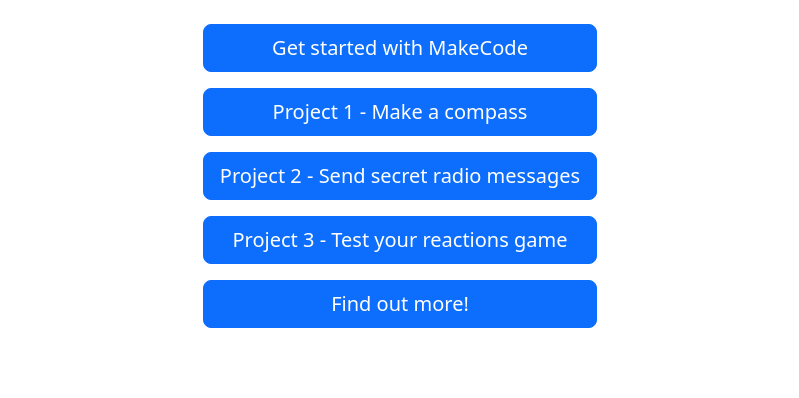
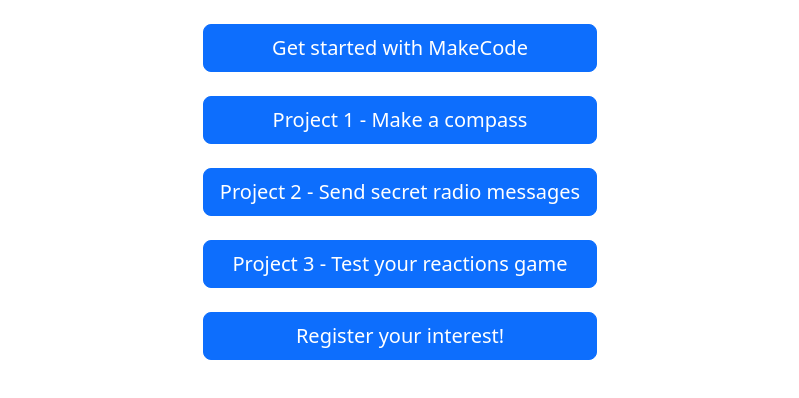
Before and after one commit to jmcatominey/rpf-team-england-2026, a plain HTML site: page index.html in a window 1280 px wide. Shown: the part 256-654 px from the top of the page, without its empty margins (240-1039 px from the left). Drawn offline with nearby package versions, Linux system fonts and the light colour scheme.

Commit message:
updated last link, tidied buttons

```diff
--- a/index.html
+++ b/index.html
@@ -27,11 +27,11 @@
     <!-- d-inline-grid makes one shared column as wide as the widest button, so every button
          matches it. text-center on the page centres the block; gap-3 spaces the buttons out. -->
     <nav class="d-inline-grid gap-3">
-      <a class="btn btn-primary btn-lg" target="_blank" rel="noopener" href="http://rpf.io/makecode">Get started with MakeCode</a>
-      <a class="btn btn-primary btn-lg" target="_blank" rel="noopener" href="https://docs.google.com/document/d/16xNkeQVKHV0H1YNE610bV380pHPTze7_ZJQfoJujRrY/edit">Project 1 - Make a compass</a>
-      <a class="btn btn-primary btn-lg" target="_blank" rel="noopener" href="https://docs.google.com/document/d/1GlpFQdJzJIhQ5TFHjRgy5y39jiVrFBaVB4h_wZQGIs0/edit">Project 2 - Send secret radio messages</a>
-      <a class="btn btn-primary btn-lg" target="_blank" rel="noopener" href="https://docs.google.com/document/d/1v-gQ1T89rxAgcjg4IbFate18WFowMb-as_3xLYL-eeE/edit">Project 3 - Test your reactions game</a>
-      <a class="btn btn-primary btn-lg" target="_blank" rel="noopener" href="https://form.raspberrypi.org/f/scouts-eoi?tfa_7952=TeamEngland">Find out more!</a>
+      <a class="btn btn-primary btn-lg mb-2" target="_blank" rel="noopener" href="http://rpf.io/makecode">Get started with MakeCode</a>
+      <a class="btn btn-primary btn-lg mb-2" target="_blank" rel="noopener" href="https://docs.google.com/document/d/16xNkeQVKHV0H1YNE610bV380pHPTze7_ZJQfoJujRrY/edit">Project 1 - Make a compass</a>
+      <a class="btn btn-primary btn-lg mb-2" target="_blank" rel="noopener" href="https://docs.google.com/document/d/1GlpFQdJzJIhQ5TFHjRgy5y39jiVrFBaVB4h_wZQGIs0/edit">Project 2 - Send secret radio messages</a>
+      <a class="btn btn-primary btn-lg mb-2" target="_blank" rel="noopener" href="https://docs.google.com/document/d/1v-gQ1T89rxAgcjg4IbFate18WFowMb-as_3xLYL-eeE/edit">Project 3 - Test your reactions game</a>
+      <a class="btn btn-primary btn-lg mb-2" target="_blank" rel="noopener" href="https://form.raspberrypi.org/f/scouts-eoi?tfa_7952=TeamEngland">Register your interest!</a>
     </nav>
 
     </div></div>
```
